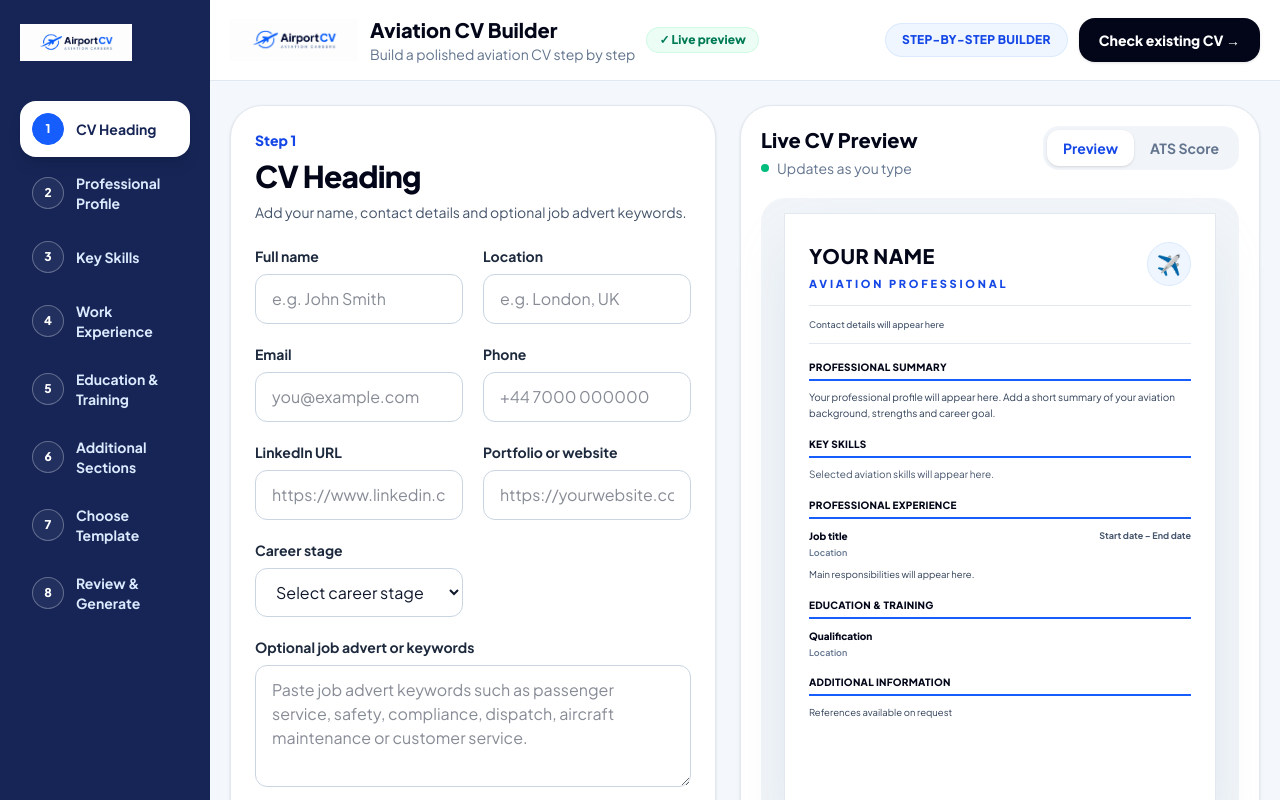
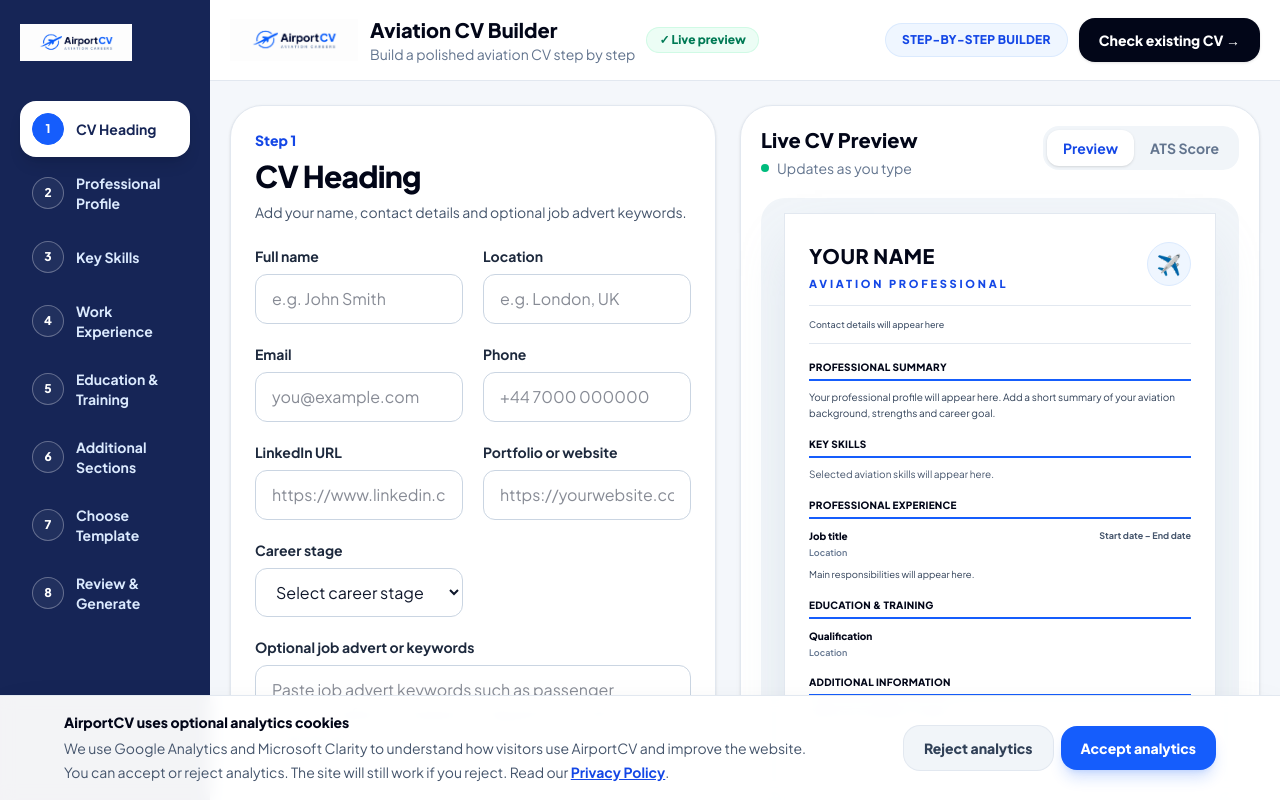
Before and after one commit to jjayakumaraero-eng/airportcv-web, a Next.js app: page /cv-builder in a window 1280 px wide. Shown: the top 800 px of the page. Built offline with nearby package versions, Linux system fonts and the light colour scheme.

Commit message:
Add analytics cookie consent banner

```diff
--- a/app/layout.tsx
+++ b/app/layout.tsx
@@ -1,8 +1,8 @@
 import type { Metadata } from "next";
 import { ClerkProvider } from "@clerk/nextjs";
 import { Plus_Jakarta_Sans } from "next/font/google";
-import Script from "next/script";
 import "./globals.css";
+import CookieConsent from "@/components/CookieConsent";
 
 const jakarta = Plus_Jakarta_Sans({
   subsets: ["latin"],
@@ -39,31 +39,9 @@ export default function RootLayout({
   return (
     <html lang="en" className={`${jakarta.variable} h-full antialiased`}>
       <body className="min-h-full flex flex-col">
-        <Script
-          async
-          src="https://www.googletagmanager.com/gtag/js?id=G-XXXXXXXXXX"
-        />
-
-        <Script id="google-analytics">
-          {`
-            window.dataLayer = window.dataLayer || [];
-            function gtag(){dataLayer.push(arguments);}
-            gtag('js', new Date());
-            gtag('config', 'G-TY2MBRC7F6');
-          `}
-        </Script>
-
-        <Script id="microsoft-clarity">
-          {`
-            (function(c,l,a,r,i,t,y){
-                c[a]=c[a]||function(){(c[a].q=c[a].q||[]).push(arguments)};
-                t=l.createElement(r);t.async=1;t.src="https://www.clarity.ms/tag/"+i;
-                y=l.getElementsByTagName(r)[0];y.parentNode.insertBefore(t,y);
-            })(window, document, "clarity", "script", "x4btwtfqfb");
-          `}
-        </Script>
 
         <ClerkProvider>{children}</ClerkProvider>
+              <CookieConsent />
       </body>
     </html>
   );
--- /dev/null
+++ b/components/CookieConsent.tsx
@@ -0,0 +1,105 @@
+"use client";
+
+import { useEffect, useState } from "react";
+import Script from "next/script";
+import Link from "next/link";
+
+type CookieChoice = "accepted" | "rejected";
+
+const STORAGE_KEY = "airportcv_cookie_consent_v1";
+
+export default function CookieConsent() {
+  const [choice, setChoice] = useState<CookieChoice | null>(null);
+  const [ready, setReady] = useState(false);
+
+  useEffect(() => {
+    const savedChoice = window.localStorage.getItem(STORAGE_KEY);
+
+    if (savedChoice === "accepted" || savedChoice === "rejected") {
+      setChoice(savedChoice);
+    }
+
+    setReady(true);
+  }, []);
+
+  function saveChoice(nextChoice: CookieChoice) {
+    window.localStorage.setItem(STORAGE_KEY, nextChoice);
+    setChoice(nextChoice);
+  }
+
+  if (!ready) {
+    return null;
+  }
+
+  return (
+    <>
+      {choice === "accepted" && (
+        <>
+          <Script
+            src="https://www.googletagmanager.com/gtag/js?id=G-TY2MBRC7F6"
+            strategy="afterInteractive"
+          />
+
+          <Script id="google-analytics" strategy="afterInteractive">
+            {`
+              window.dataLayer = window.dataLayer || [];
+              function gtag(){dataLayer.push(arguments);}
+              gtag('js', new Date());
+              gtag('config', 'G-TY2MBRC7F6');
+            `}
+          </Script>
+
+          <Script id="microsoft-clarity" strategy="afterInteractive">
+            {`
+              (function(c,l,a,r,i,t,y){
+                  c[a]=c[a]||function(){(c[a].q=c[a].q||[]).push(arguments)};
+                  t=l.createElement(r);t.async=1;t.src="https://www.clarity.ms/tag/"+i;
+                  y=l.getElementsByTagName(r)[0];y.parentNode.insertBefore(t,y);
+              })(window, document, "clarity", "script", "x4btwtfqfb");
+            `}
+          </Script>
+        </>
+      )}
+
+      {choice === null && (
+        <div className="fixed inset-x-0 bottom-0 z-[9999] border-t border-slate-200 bg-white/95 px-5 py-4 shadow-2xl backdrop-blur">
+          <div className="mx-auto flex max-w-6xl flex-col gap-4 md:flex-row md:items-center md:justify-between">
+            <div className="max-w-3xl">
+              <p className="text-sm font-extrabold text-slate-950">
+                AirportCV uses optional analytics cookies
+              </p>
+              <p className="mt-1 text-sm leading-6 text-slate-600">
+                We use Google Analytics and Microsoft Clarity to understand how
+                visitors use AirportCV and improve the website. You can accept
+                or reject analytics. The site will still work if you reject.
+                Read our{" "}
+                <Link href="/privacy" className="font-bold text-blue-700 underline">
+                  Privacy Policy
+                </Link>
+                .
+              </p>
+            </div>
+
+            <div className="flex shrink-0 flex-col gap-2 sm:flex-row">
+              <button
+                type="button"
+                onClick={() => saveChoice("rejected")}
+                className="rounded-2xl bg-slate-100 px-5 py-3 text-sm font-extrabold text-slate-700 ring-1 ring-slate-200 transition hover:bg-slate-200"
+              >
+                Reject analytics
+              </button>
+
+              <button
+                type="button"
+                onClick={() => saveChoice("accepted")}
+                className="rounded-2xl bg-blue-600 px-5 py-3 text-sm font-extrabold text-white shadow-lg shadow-blue-600/20 transition hover:bg-blue-700"
+              >
+                Accept analytics
+              </button>
+            </div>
+          </div>
+        </div>
+      )}
+    </>
+  );
+}
```
